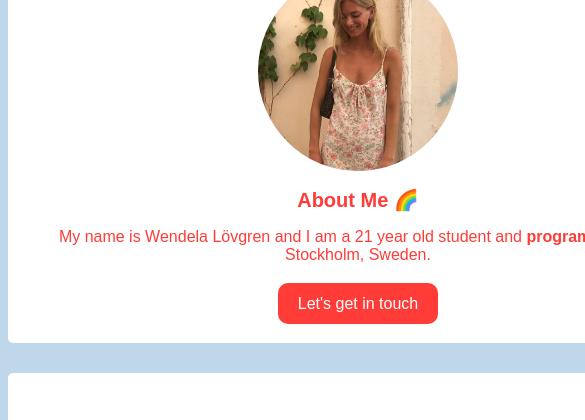
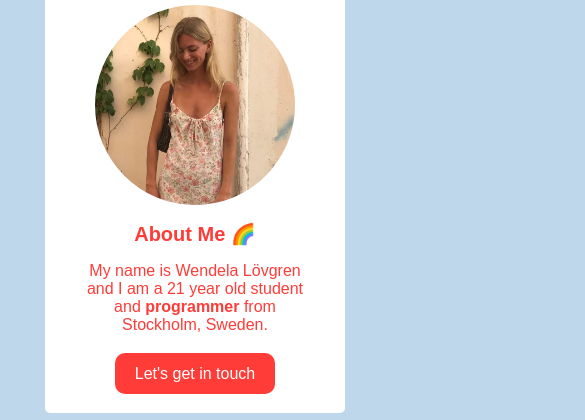
Before and after one commit to wendelalovgren/profile, a plain HTML site: page index.html in a window 390 px wide. Shown: the part 163-583 px from the top of the page, 585 px wide, since content can reach past the window. Drawn offline with Linux system fonts and the light colour scheme.

Commit message:
my profile page

```diff
--- a/index.html
+++ b/index.html
@@ -1,5 +1,6 @@
 <html>
   <head>
+    <meta name="viewport" content="width=device-width, initial-scale=1">
     <link rel="stylesheet" type="text/css" href="style.css">
     <link rel="stylesheet" href="https://use.fontawesome.com/releases/v5.6.3/css/all.css">
     <link href="https://fonts.googleapis.com/css?family=Montserrat:400,700&display=swap" rel="stylesheet">
--- a/style.css
+++ b/style.css
@@ -87,3 +87,24 @@ text-align: center;
 
 a:hover{
   opacity: 0.5;
+
+}
+
+@media (max-width: 960px) {
+  /* For a screen < 960px, this CSS will be read */
+  .container {
+    width: 700px;
+  }
+}
+@media (max-width: 720px) {
+  /* For a screen < 720px, this CSS will be read */
+  .container {
+    width: 500px;
+  }
+}
+@media (max-width: 540px) {
+  /* For a screen < 540px, this CSS will be read */
+  .container {
+    width: 300px;
+  }
+}
```
